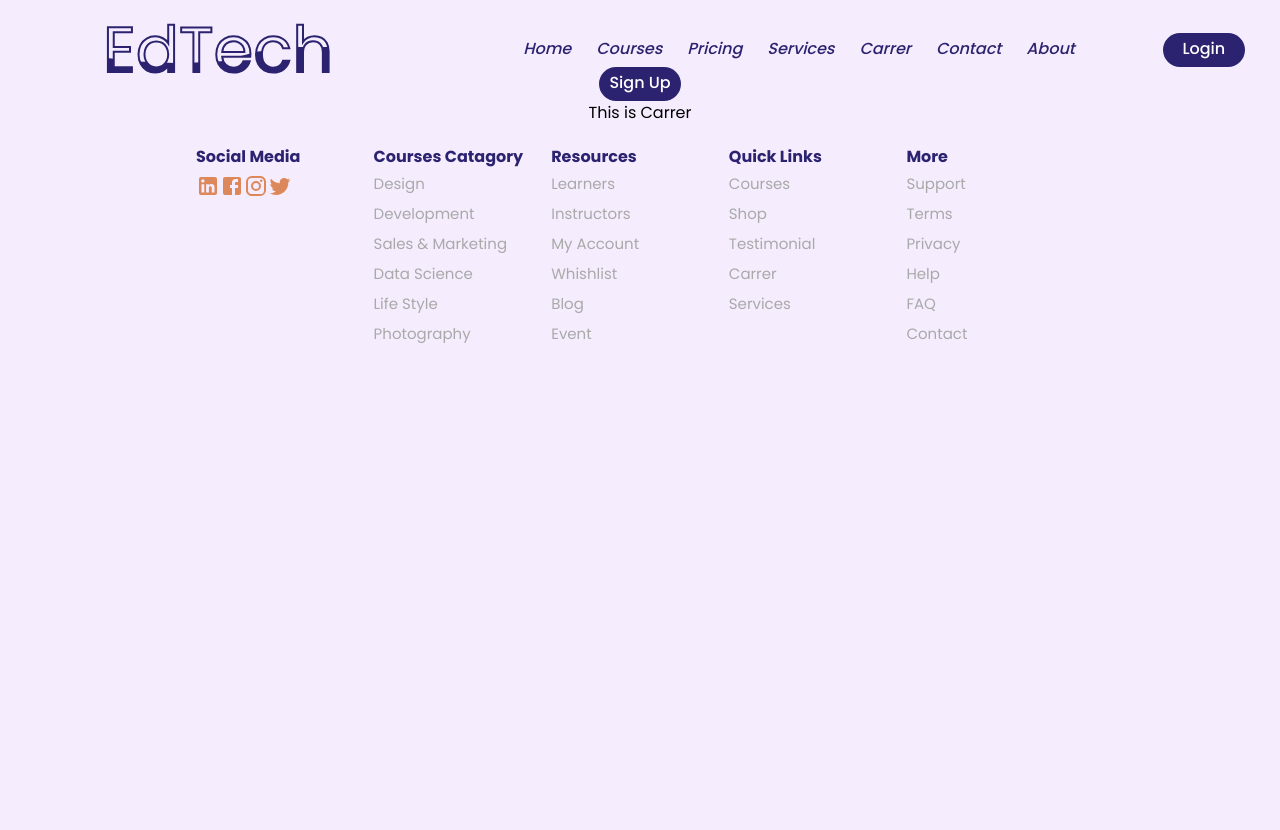
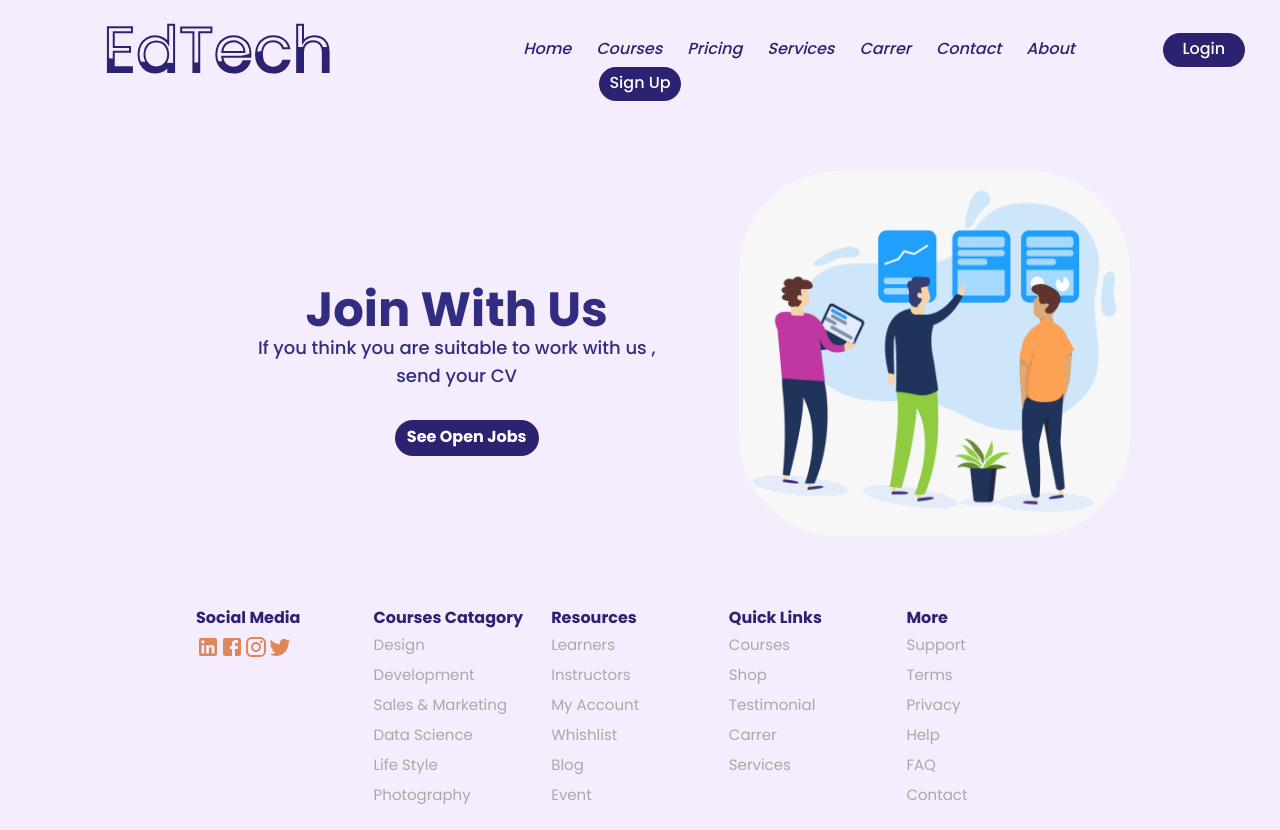
Before and after one commit to mahade00/educational-react-router, a React (Create React App) app: page /carrer in a window 1280 px wide. Before the commit the page ends 800 px from the top, so only its background shows below. Built offline with nearby package versions, Linux system fonts and the light colour scheme.

Commit message:
carrer added

```diff
--- /dev/null
+++ b/src/components/Carrer/Carrer.css
@@ -0,0 +1,30 @@
+.carrer-main{
+    margin: 70px 150px 70px 234px ;
+    display: flex;
+}
+.carrer{
+    margin: 115px 20px 0 0 ;
+}
+.carrer-img img{
+    height: 365px;
+        width: 456px;
+        border-radius: 100px;
+}
+.carrer-btn{
+    display: inline-block;
+    color: white;
+    font-weight: bold;
+    background-color: #2c2370 ;
+    height: 36px;
+        width: 144px;
+        border-radius: 30px;
+        padding-top: 5px;
+        margin-top: 30px;
+
+}
+.carrer-btn:hover{
+    border: 2px solid #2c2370;
+    color: #2c2370;
+    background-color: white;
+    cursor: pointer;
+}
--- a/src/components/Carrer/Carrer.js
+++ b/src/components/Carrer/Carrer.js
@@ -1,9 +1,23 @@
 import React from 'react';
+import './Carrer.css';
+import CarrerImg from '../images/joinWithUs.png';
 
 const Carrer = () => {
     return (
-        <div>
-            <h2>This is Carrer</h2>
+        <div className='carrer-main'>
+            <div>
+                <div className='carrer '>
+                    <h1 className='font-bold text-5xl text-indigo-900'>Join With Us</h1>
+                    <p className='font-medium text-lg text-indigo-900'>If you think you are suitable to work with us , send your CV</p>
+                </div>
+                 <div>
+                    <buttton className='carrer-btn'>See Open Jobs</buttton>
+                </div>
+            </div>
+            <div className='carrer-img ml-10'>
+                <img src={CarrerImg} alt="carrer" />
+            </div>
+
         </div>
     );
 };
--- a/src/components/Courses/Courses.js
+++ b/src/components/Courses/Courses.js
@@ -7,7 +7,7 @@ import CourseImage4 from '../images/course-4.webp';
 import CourseImage5 from '../images/course-5.avif';
 import CourseImage6 from '../images/course-6.avif';
 import CourseImage7 from '../images/course-7.webp';
-import CourseImage8 from '../images/course-8.png'
+import CourseImage8 from '../images/course-8.png';
 import { Rating } from '@mui/material';
 import PersonAddAltOutlinedIcon from '@mui/icons-material/PersonAddAltOutlined';
 import LocalLibraryOutlinedIcon from '@mui/icons-material/LocalLibraryOutlined';
```
Also changed, not shown: src/components/images/joinWithUs.png (added).
